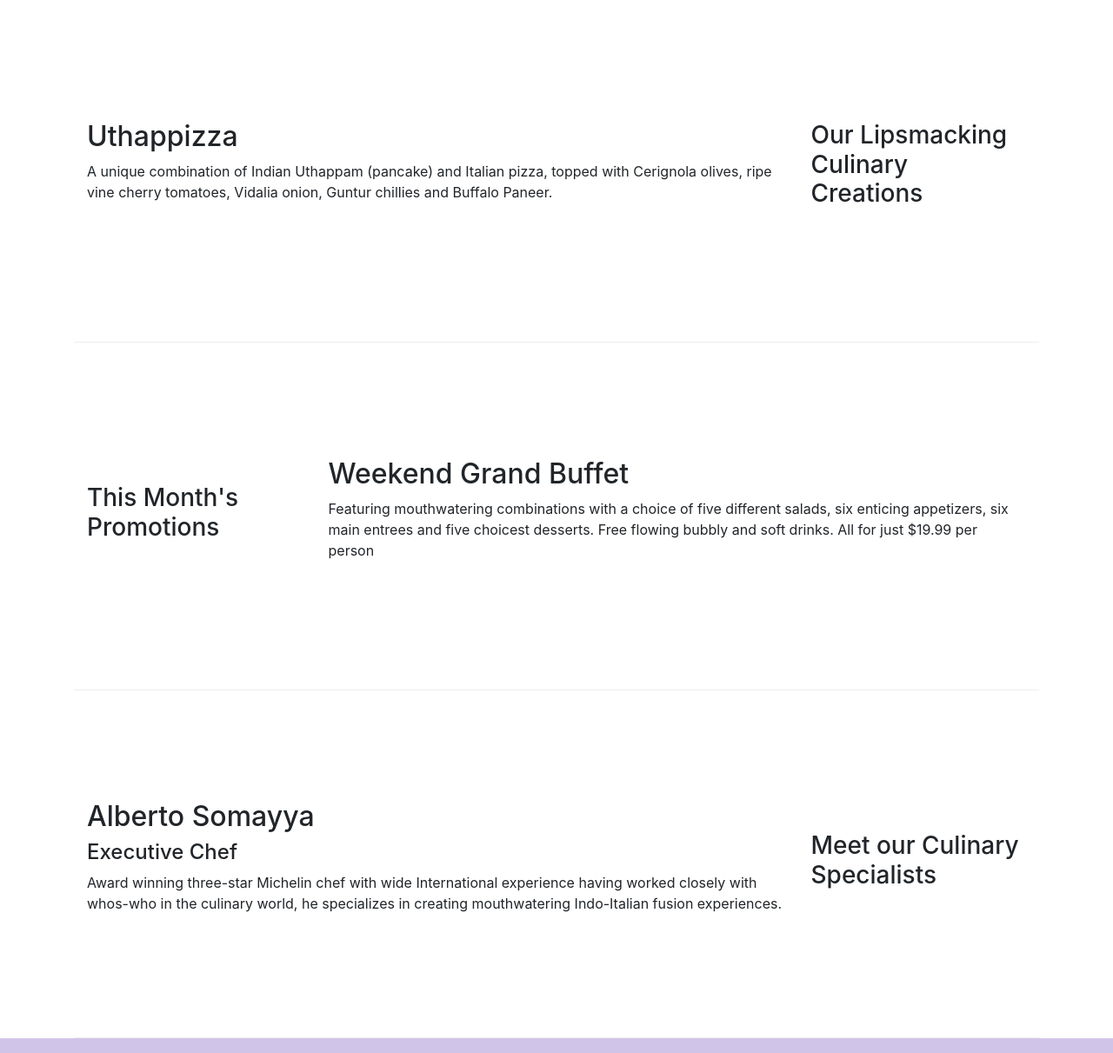
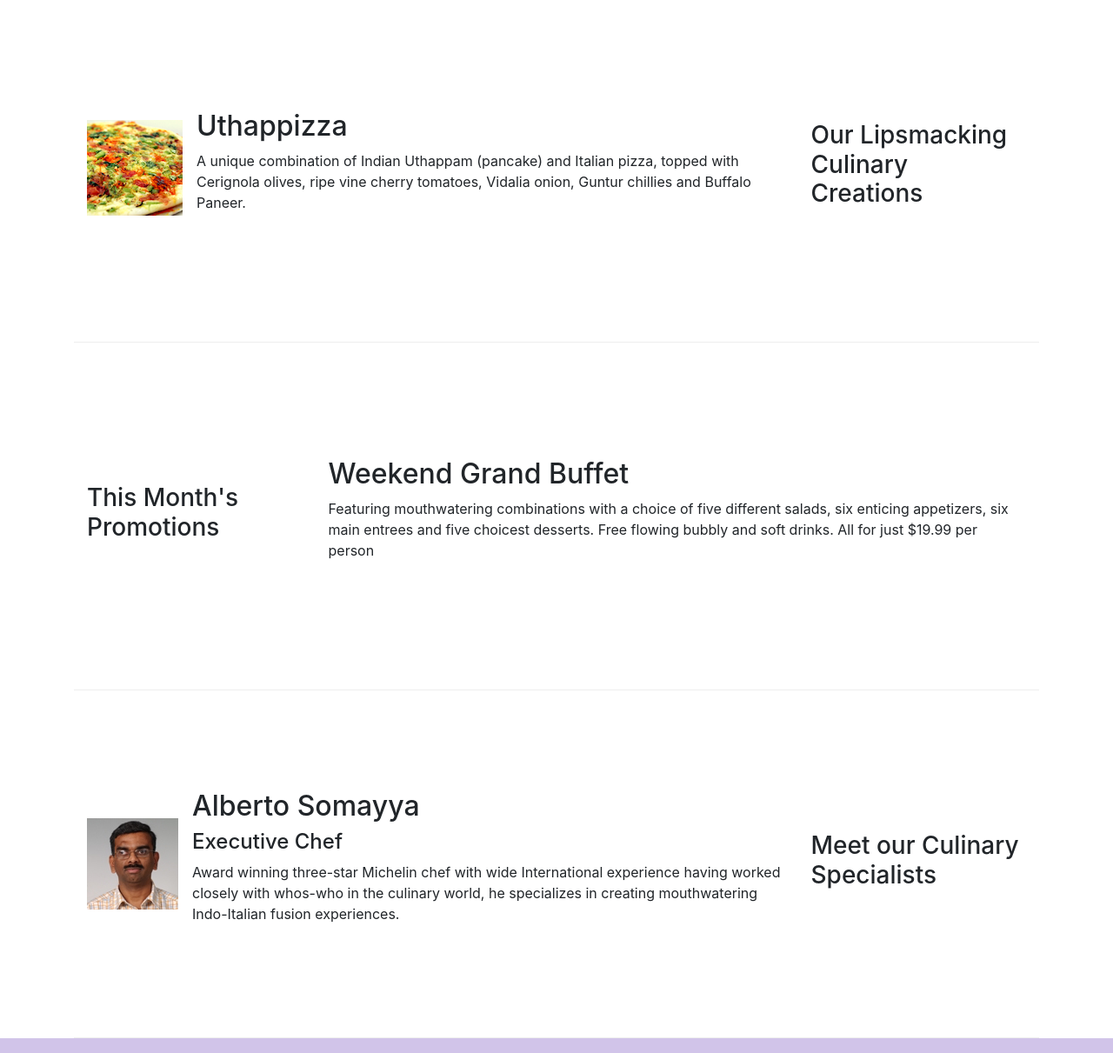
Before and after one commit to Shivam327/Con-Fusion, a website: page index.html in a window 1280 px wide. Shown: the part 340-1551 px from the top of the page at 87% size. Drawn offline with nearby package versions, Linux system fonts and the light colour scheme.

Commit message:
Images and Media

```diff
--- a/index.html
+++ b/index.html
@@ -21,7 +21,7 @@
             <button class="navbar-toggler" type="button" data-toggle="collapse" data-target="#Navbar">
                 <span class="navbar-toggler-icon"></span>
             </button>
-            <a class="navbar-brand mr-auto" href="#">Ristorante Con Fusion</a>
+            <a class="navbar-brand mr-auto" href="#"><img src="img/logo.png" alt="logo" height="30" width="41"></a>
             <div class="collapse navbar-collapse" id="Navbar">
                 <ul class="navbar-nav mr-auto">
                     <li class="nav-item active"><a class="nav-link" href="#"><span class="fa fa-home fa-lg"></span> Home</a></li>
@@ -40,7 +40,8 @@
                     <h1>Ristorante con Fusion</h1>
                     <p>We take inspiration from the World's best cuisines, and create a unique fusion experience. Our lipsmacking creations will tickle your culinary senses!</p>
                 </div>
-                <div class="col-12 col-sm">
+                <div class="col-12 col-sm align-self-center">
+                    <img src="img/logo.png" alt="logo" class="img-fluid">
                 </div>
             </div>
         </div>
@@ -52,8 +53,13 @@
                 <h3>Our Lipsmacking Culinary Creations</h3>
             </div>
             <div class="col col-sm col-md order-sm-first">
-                <h2>Uthappizza</h2>
-                <p>A unique combination of Indian Uthappam (pancake) and Italian pizza, topped with Cerignola olives, ripe vine cherry tomatoes, Vidalia onion, Guntur chillies and Buffalo Paneer.</p>
+                <div class="media">
+                    <img src="img/uthappizza.png" alt="uthappizza" class="d-flex mr-3 img-thumpnail align-self-center">
+                    <div class="media-body">
+                        <h2 class="mt-0">Uthappizza</h2>
+                        <p class="d-none d-sm-block">A unique combination of Indian Uthappam (pancake) and Italian pizza, topped with Cerignola olives, ripe vine cherry tomatoes, Vidalia onion, Guntur chillies and Buffalo Paneer.</p>
+                    </div>
+                </div>
             </div>
         </div>
 
@@ -64,7 +70,7 @@
             </div>
             <div class="col col-sm col-md">
                 <h2>Weekend Grand Buffet</h2>
-                <p>Featuring mouthwatering combinations with a choice of five different salads, six enticing appetizers, six main entrees and five choicest desserts. Free flowing bubbly and soft drinks. All for just $19.99 per person </p>
+                <p class="d-none d-sm-block">Featuring mouthwatering combinations with a choice of five different salads, six enticing appetizers, six main entrees and five choicest desserts. Free flowing bubbly and soft drinks. All for just $19.99 per person </p>
             </div>
         </div>
 
@@ -73,9 +79,14 @@
                 <h3>Meet our Culinary Specialists</h3>
             </div>
             <div class="col col-sm col-md order-sm-first">
-                <h2>Alberto Somayya</h2>
-                <h4>Executive Chef</h4>
-                <p>Award winning three-star Michelin chef with wide International experience having worked closely with whos-who in the culinary world, he specializes in creating mouthwatering Indo-Italian fusion experiences. </p>
+                <div class="media">
+                    <img src="img/alberto.png" alt="alberto" class="d-flex mr-3 align-self-center img-thumpnail">
+                    <div class="media-body">
+                        <h2 class="mt-0">Alberto Somayya</h2>
+                        <h4>Executive Chef</h4>
+                        <p class="d-none d-sm-block">Award winning three-star Michelin chef with wide International experience having worked closely with whos-who in the culinary world, he specializes in creating mouthwatering Indo-Italian fusion experiences. </p>
+                    </div>
+                </div>
             </div>
         </div>
     </div>
```
Also changed, not shown: aboutus.html (+3 -2 lines), contactus.html (+3 -2 lines), img/alberto.png (added), img/buffet.png (added), img/logo.png (added), img/uthappizza.png (added), 1 other file.
